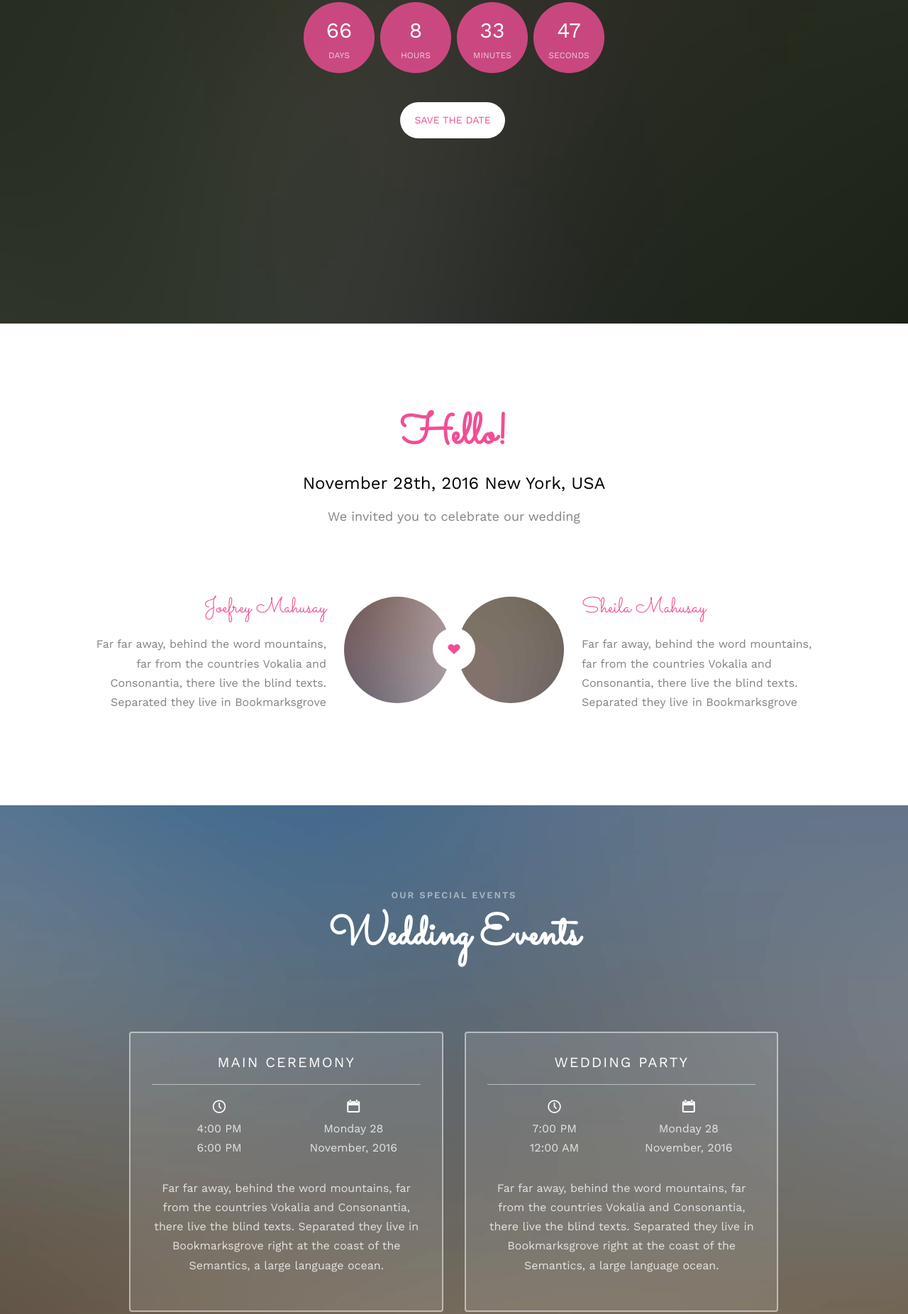
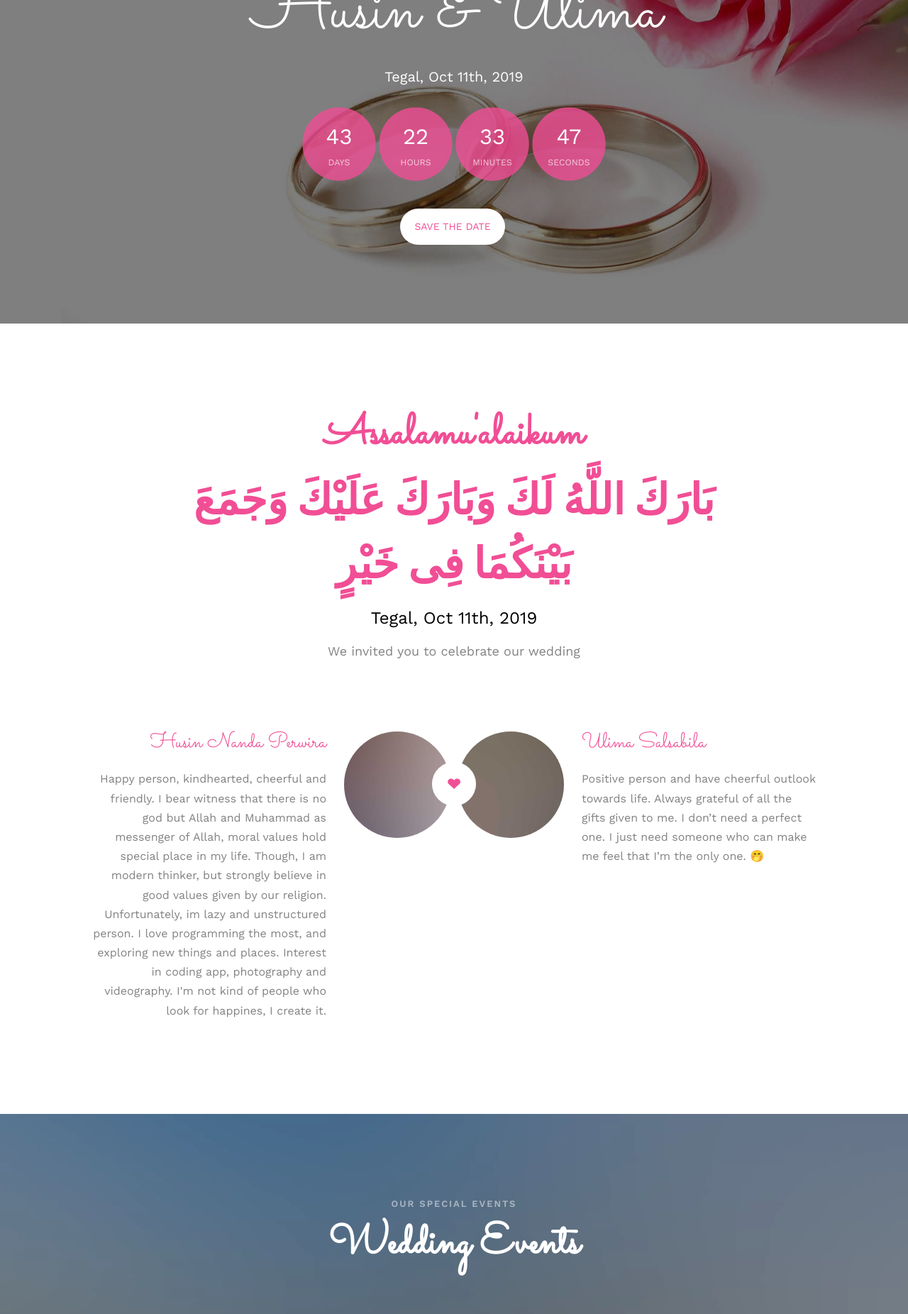
Before and after one commit to Suhin/Suhin.github.io, a plain HTML site: page index.html in a window 1280 px wide. Shown: the part 444-2296 px from the top of the page at 71% size. Drawn offline with nearby package versions, Linux system fonts and the light colour scheme; files whose address does not match are found by name.

Commit message:
change index n hidden menu for medium screen

```diff
--- a/css/style.css
+++ b/css/style.css
@@ -1640,7 +1640,7 @@ form label {
 }
 @media screen and (max-width: 768px) {
   .fh5co-nav-toggle {
-    display: block;
+    /* display: block; */
   }
 }
 
--- a/index.html
+++ b/index.html
@@ -6,7 +6,7 @@
 	<head>
 	<meta charset="utf-8">
 	<meta http-equiv="X-UA-Compatible" content="IE=edge">
-	<title>Wedding &mdash; 100% Free Fully Responsive HTML5 Template by FREEHTML5.co</title>
+	<title>Wedding &mdash; Husin & Ulima</title>
 	<meta name="viewport" content="width=device-width, initial-scale=1">
 	<meta name="description" content="Free HTML5 Template by FREEHTML5.CO" />
 	<meta name="keywords" content="free html5, free template, free bootstrap, html5, css3, mobile first, responsive" />
@@ -76,7 +76,7 @@
 				<div class="col-xs-2">
 					<div id="fh5co-logo"><a href="index.html">Wedding<strong>.</strong></a></div>
 				</div>
-				<div class="col-xs-10 text-right menu-1">
+				<!-- <div class="col-xs-10 text-right menu-1">
 					<ul>
 						<li class="active"><a href="index.html">Home</a></li>
 						<li><a href="about.html">Story</a></li>
@@ -100,21 +100,22 @@
 						</li>
 						<li><a href="contact.html">Contact</a></li>
 					</ul>
-				</div>
+				</div> -->
 			</div>
 
 		</div>
 	</nav>
 
-	<header id="fh5co-header" class="fh5co-cover" role="banner" style="background-image:url(images/img_bg_2.jpg);" data-stellar-background-ratio="0.5">
+	<header id="fh5co-header" class="fh5co-cover" role="banner" style="background-image:url(images/wedding-background.jpg);" data-stellar-background-ratio="0.5">
 		<div class="overlay"></div>
 		<div class="container">
 			<div class="row">
 				<div class="col-md-8 col-md-offset-2 text-center">
 					<div class="display-t">
 						<div class="display-tc animate-box" data-animate-effect="fadeIn">
-							<h1>Joefrey &amp; Sheila</h1>
-							<h2>We Are Getting Married</h2>
+							<h1>We Are Getting Married </h1>
+							<h1>Husin &amp; Ulima</h1>
+							<h2>Tegal, Oct 11th, 2019</h2>
 							<div class="simply-countdown simply-countdown-one"></div>
 							<p><a href="#" class="btn btn-default btn-sm">Save the date</a></p>
 						</div>
@@ -128,8 +129,9 @@
 		<div class="container">
 			<div class="row">
 				<div class="col-md-8 col-md-offset-2 text-center fh5co-heading animate-box">
-					<h2>Hello!</h2>
-					<h3>November 28th, 2016 New York, USA</h3>
+					<h2>Assalamu'alaikum</h2>
+					<h2>بَارَكَ اللَّهُ لَكَ وَبَارَكَ عَلَيْكَ وَجَمَعَ بَيْنَكُمَا فِى خَيْرٍ</h2>
+					<h3>Tegal, Oct 11th, 2019</h3>
 					<p>We invited you to celebrate our wedding</p>
 				</div>
 			</div>
@@ -139,8 +141,8 @@
 						<img src="images/groom.jpg" alt="groom" class="img-responsive">
 					</div>
 					<div class="desc-groom">
-						<h3>Joefrey Mahusay</h3>
-						<p>Far far away, behind the word mountains, far from the countries Vokalia and Consonantia, there live the blind texts. Separated they live in Bookmarksgrove</p>
+						<h3>Husin Nanda Perwira</h3>
+						<p>Happy person, kindhearted, cheerful and friendly. I bear witness that there is no god but Allah and Muhammad as messenger of Allah, moral values hold special place in my life. Though, I am modern thinker, but strongly believe in good values given by our religion. Unfortunately, im lazy and unstructured person. I love programming the most, and exploring new things and places. Interest in coding app, photography and videography. I'm not kind of people who look for happines, I create it.</p>
 					</div>
 				</div>
 				<p class="heart text-center"><i class="icon-heart2"></i></p>
@@ -149,8 +151,8 @@
 						<img src="images/bride.jpg" alt="groom" class="img-responsive">
 					</div>
 					<div class="desc-bride">
-						<h3>Sheila Mahusay</h3>
-						<p>Far far away, behind the word mountains, far from the countries Vokalia and Consonantia, there live the blind texts. Separated they live in Bookmarksgrove</p>
+						<h3>Ulima Salsabila</h3>
+						<p>Positive person and have cheerful outlook towards life. Always grateful of all the gifts given to me. I don’t need a perfect one. I just need someone who can make me feel that I’m the only one. &#129325;</p>
 					</div>
 				</div>
 			</div>
@@ -175,15 +177,15 @@
 									<h3>Main Ceremony</h3>
 									<div class="event-col">
 										<i class="icon-clock"></i>
-										<span>4:00 PM</span>
-										<span>6:00 PM</span>
+										<span>14:00 PM</span>
+										<span>18:00 PM</span>
 									</div>
 									<div class="event-col">
 										<i class="icon-calendar"></i>
-										<span>Monday 28</span>
-										<span>November, 2016</span>
+										<span>Friday 11</span>
+										<span>October, 2019</span>
 									</div>
-									<p>Far far away, behind the word mountains, far from the countries Vokalia and Consonantia, there live the blind texts. Separated they live in Bookmarksgrove right at the coast of the Semantics, a large language ocean.</p>
+									<!-- <p>Far far away, behind the word mountains, far from the countries Vokalia and Consonantia, there live the blind texts. Separated they live in Bookmarksgrove right at the coast of the Semantics, a large language ocean.</p> -->
 								</div>
 							</div>
 							<div class="col-md-6 col-sm-6 text-center">
@@ -191,15 +193,15 @@
 									<h3>Wedding Party</h3>
 									<div class="event-col">
 										<i class="icon-clock"></i>
-										<span>7:00 PM</span>
-										<span>12:00 AM</span>
+										<span>11:00 PM</span>
+										<span>14:00 AM</span>
 									</div>
 									<div class="event-col">
 										<i class="icon-calendar"></i>
-										<span>Monday 28</span>
-										<span>November, 2016</span>
+										<span>Saturday 12</span>
+										<span>October, 2019</span>
 									</div>
-									<p>Far far away, behind the word mountains, far from the countries Vokalia and Consonantia, there live the blind texts. Separated they live in Bookmarksgrove right at the coast of the Semantics, a large language ocean.</p>
+									<!-- <p>Far far away, behind the word mountains, far from the countries Vokalia and Consonantia, there live the blind texts. Separated they live in Bookmarksgrove right at the coast of the Semantics, a large language ocean.</p> -->
 								</div>
 							</div>
 						</div>
@@ -209,7 +211,7 @@
 		</div>
 	</div>
 
-	<div id="fh5co-couple-story">
+	<!-- <div id="fh5co-couple-story">
 		<div class="container">
 			<div class="row">
 				<div class="col-md-8 col-md-offset-2 text-center fh5co-heading animate-box">
@@ -260,10 +262,10 @@
 			    	</ul>
 				</div>
 			</div>
-		</div>
+		</div> -->
 	</div>
 
-	<div id="fh5co-gallery" class="fh5co-section-gray">
+	<!-- <div id="fh5co-gallery" class="fh5co-section-gray">
 		<div class="container">
 			<div class="row">
 				<div class="col-md-8 col-md-offset-2 text-center fh5co-heading animate-box">
@@ -357,9 +359,9 @@
 				</div>
 			</div>
 		</div>
-	</div>
+	</div> -->
 
-	<div id="fh5co-counter" class="fh5co-bg fh5co-counter" style="background-image:url(images/img_bg_5.jpg);">
+	<!-- <div id="fh5co-counter" class="fh5co-bg fh5co-counter" style="background-image:url(images/img_bg_5.jpg);">
 		<div class="overlay"></div>
 		<div class="container">
 			<div class="row">
@@ -410,9 +412,9 @@
 				</div>
 			</div>
 		</div>
-	</div>
+	</div> -->
 
-	<div id="fh5co-testimonial">
+	<!-- <div id="fh5co-testimonial">
 		<div class="container">
 			<div class="row">
 				<div class="row animate-box">
@@ -464,9 +466,9 @@
 				</div>
 			</div>
 		</div>
-	</div>
+	</div> -->
 
-	<div id="fh5co-services" class="fh5co-section-gray">
+	<!-- <div id="fh5co-services" class="fh5co-section-gray">
 		<div class="container">
 
 			<div class="row animate-box">
@@ -520,7 +522,7 @@
 
 
 		</div>
-	</div>
+	</div> -->
 
 
 	<div id="fh5co-started" class="fh5co-bg" style="background-image:url(images/img_bg_4.jpg);">
@@ -562,8 +564,10 @@
 			<div class="row copyright">
 				<div class="col-md-12 text-center">
 					<p>
-						<small class="block">&copy; 2016 Free HTML5. All Rights Reserved.</small>
-						<small class="block">Designed by <a href="http://freehtml5.co/" target="_blank">FREEHTML5.co</a> Demo Images: <a href="http://unsplash.co/" target="_blank">Unsplash</a></small>
+						<!-- <small class="block">&copy; 2016 Free HTML5. All Rights Reserved.</small>  -->
+						<small class="block">Designed by <a href="#" target="_blank">@husin_nanda</a>
+							<!-- Demo Images: <a href="#" target="_blank">Unsplash</a> -->
+						</small>
 					</p>
 					<p>
 						<ul class="fh5co-social-icons">
@@ -613,16 +617,22 @@
 
     // default example
     simplyCountdown('.simply-countdown-one', {
-        year: d.getFullYear(),
-        month: d.getMonth() + 1,
-        day: d.getDate()
+				year: 2019,
+        month: 10,
+				day: 11,
+				hours: 14,
+        minutes: 0,
+      	seconds: 0
     });
 
     //jQuery example
     $('#simply-countdown-losange').simplyCountdown({
-        year: d.getFullYear(),
-        month: d.getMonth() + 1,
-        day: d.getDate(),
+			  year: 2019,
+        month: 10,
+				day: 11,
+				hours: 14,
+        minutes: 0,
+      	seconds: 0,
         enableUtc: false
     });
 </script>
```
Also changed, not shown: images/wedding-background.jpg (added).
